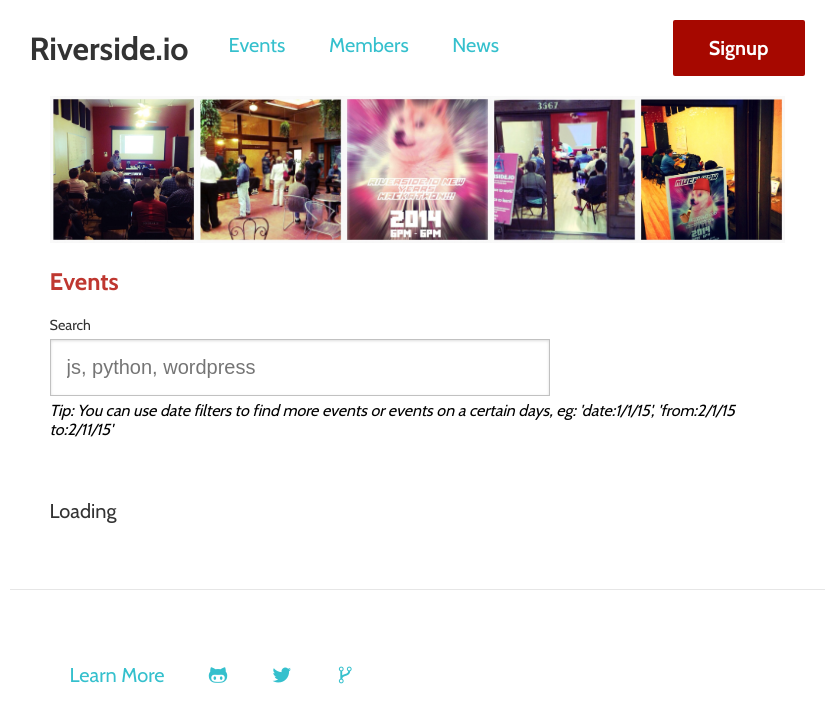
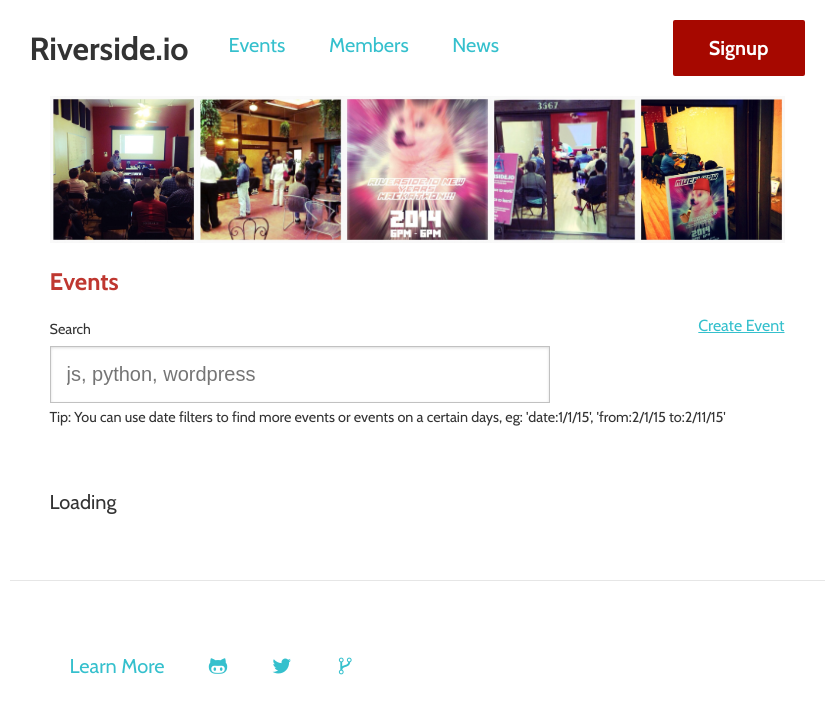
Before and after one commit to riversideio/riversideio.github.io, a Jekyll site: the page built from events.html, in a window 1280 px wide. Shown: the top 723 px of the page, without its empty margins (223-1059 px from the left). Built offline with Jekyll 4.4.1, drawn with Linux system fonts in a browser that asks for light colours; nearby versions of some CDN libraries; some web fonts are replaced; Markdown is read by kramdown in place of the engine named in the settings.

Commit message:
adding in link to create event, and updating startup call to access

```diff
--- a/css/main.css
+++ b/css/main.css
@@ -1571,6 +1571,14 @@ body {
   .events-header input {
     width: 100%;
     max-width: 500px; }
+  .events-header .labels label {
+    float: left; }
+  .events-header .labels .right {
+    float: right; }
+  .events-header .labels:after {
+    clear: both;
+    display: block;
+    content: ""; }
 
 .item-list {
   list-style-type: none;
--- a/events.html
+++ b/events.html
@@ -14,9 +14,12 @@ title: Riverside.io | Events
   <h2>Events</h2>
 
 	<form class="event-search form-stacked form">
-		<label for="event-search" >Search</label>
+		<div class="labels">
+			<label for="event-search" >Search</label>
+			<a href="http://riversideio-access.herokuapp.com/createevent" class="right">Create Event</a>
+		</div>
 		<input type="text" name="search"  id="event-search" placeholder="js, python, wordpress"/>
-		<i>Tip: You can use date filters to find more events or events on a certain days, eg: 'date:1/1/15', 'from:2/1/15 to:2/11/15'</i>
+		<label>Tip: You can use date filters to find more events or events on a certain days, eg: 'date:1/1/15', 'from:2/1/15 to:2/11/15'</label>
 	</form>
 </div>
 <ul class="events members-list"></ul>
--- a/js/calendar.js
+++ b/js/calendar.js
@@ -1,6 +1,7 @@
 define("calendar", [ 'jquery', 'moment', 'queryparse', 'io' ], function ( $, moment, qp, io ) {
 
 	//http://www.google.com/calendar/feeds/{cid}/public/full?alt=json&singleevents=true&sortorder={sortorder}&start-min={startdate}&start-max=2013-12-25T23:59:59
+	io.setUrl( apiUrl );
 
 	function Calendar ( options ) {
 		options = options || {};
--- a/js/main.js
+++ b/js/main.js
@@ -1,4 +1,5 @@
-var site = site || {};
+var site = site || {},
+	apiUrl = 'https://victoria-club.herokuapp.com/api/v0/';
 
 // contents of main.js:
 require.config({
@@ -15,7 +16,7 @@ var signupApp = 'https://riversideio-access.herokuapp.com';
 // this is to startup the signup app
 require( ['jquery'], function ( $ ) {
 	$.ajax({
-		url : signupApp + '/startup.json'
+		url : signupApp + '/a/startup.json'
 	})
 } );
 
@@ -32,6 +33,7 @@ if ( '_testimonials' in window ) {
 				$avatar : $testimonial.find('i')
 			});
 		site.io = io;
+		io.setUrl( apiUrl );
 		site.testimonials = switcher;
 		$submit.on('click', function( e ) {
 			e.preventDefault();
--- a/js/sdk.js
+++ b/js/sdk.js
@@ -6,7 +6,8 @@
             processing,
             delimiterStart = '{{',
             delimiterEnd = '}}',
-            pattern = new RegExp( delimiterStart + '(.+?)' + delimiterEnd, 'g');
+            pattern = new RegExp( delimiterStart + '(.+?)' + delimiterEnd, 'g'),
+            apiUrl;
 
         function templating ( str, vars ) {
             function getVars ( item ) {
@@ -31,9 +32,14 @@
                 data.session_token = user.session_token;
             }
 
+            if ( !apiUrl ){
+                return console.warn('Please specifiy a url for the api to use.' +
+                    ' USE : io.setUrl(<api_url>)');
+            }
+
             return $.ajax({
                 // abstract url to allow for better dev
-                url : 'https://victoria-club.herokuapp.com/api/v0/' + endpoint,
+                url : apiUrl + endpoint,
                 data : data,
                 type : options.method || "post",
                 success : function ( res ) {
@@ -137,6 +143,9 @@
                     method : 'get'
                 }),
                 create : _setCall('events.json')
+            },
+            setUrl : function ( url ) {
+                apiUrl = url;
             }
 
         }
```
Also changed, not shown: css/sass/pages/events.scss (+13 -0 lines).
